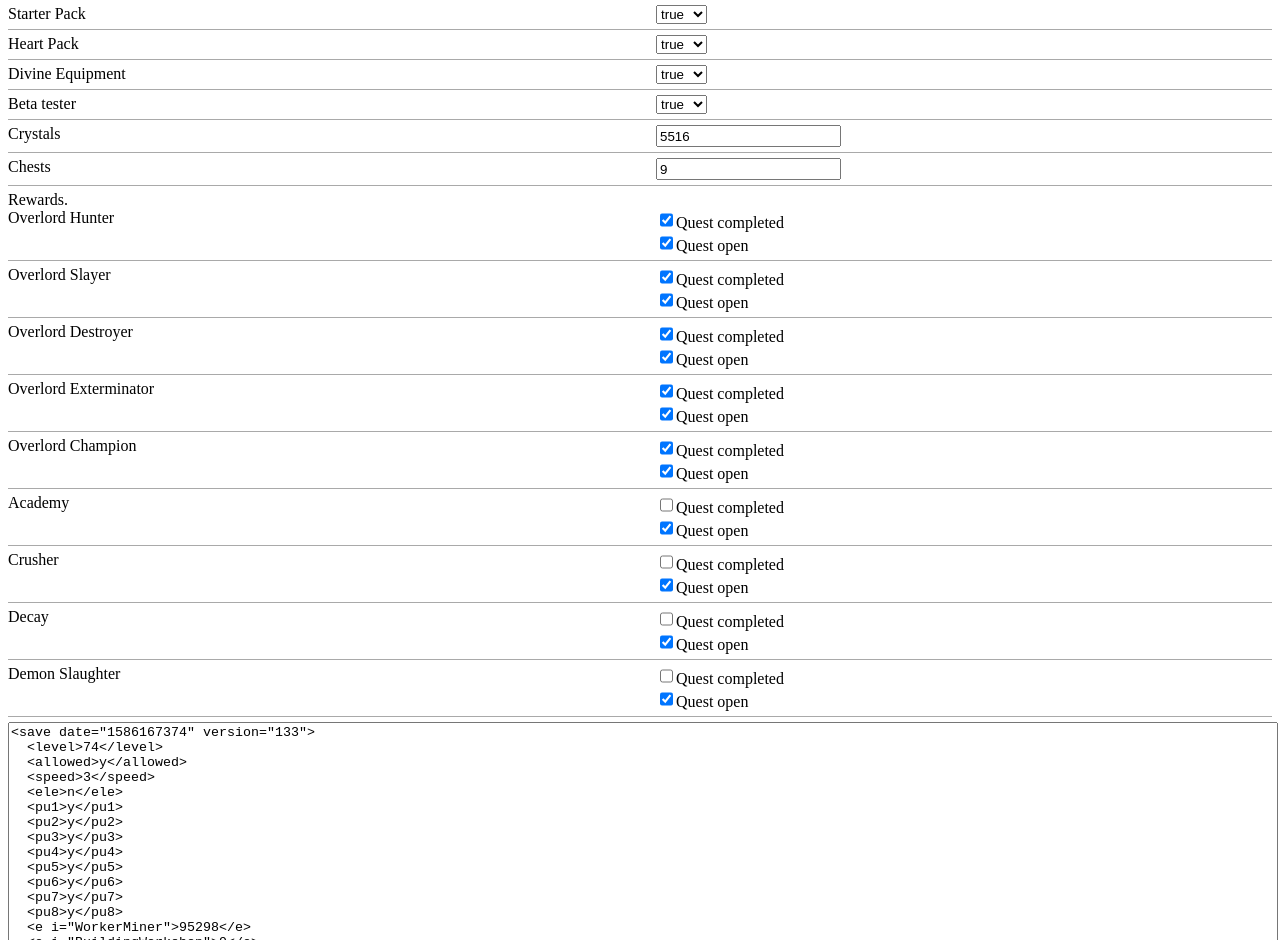
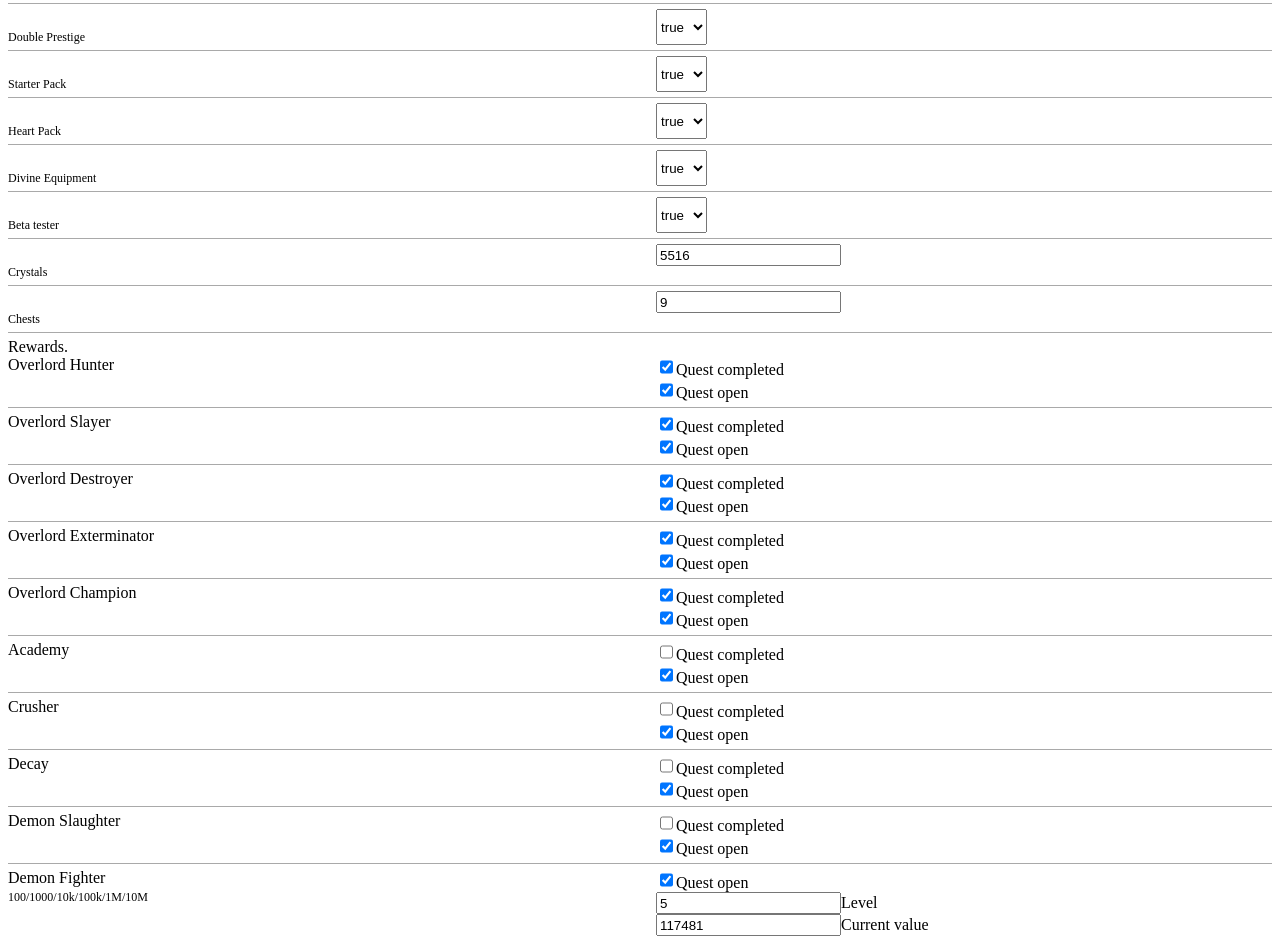
Before and after one commit to zedero/CaveHeroesSaveEditor, an Angular app: page / in a window 1280 px wide. Shown: the part 132-1072 px from the top of the page. Built offline with nearby package versions, Linux system fonts and the light colour scheme.

Commit message:
add info and demon fighter

```diff
--- a/src/app/components/editor/editor.component.ts
+++ b/src/app/components/editor/editor.component.ts
@@ -44,26 +44,27 @@ export class EditorComponent implements OnInit {
 
   createPremiumFields() {
     this.premiumFields = [];
-    const addToPremiumField = (aKey: string, aDesc: string, index = 0) => {
+    const addToPremiumField = (aKey: string, aDesc: string, aInfo: string, index = 0) => {
       this.premiumFields.push(
         {
           key: aKey,
           value: this.gameSave.getElementsByTagName(aKey)[index].innerHTML,
           desc: aDesc,
+          info: aInfo,
           index,
         }
       );
     };
 
-    addToPremiumField('pu1', 'Battle Speed');
-    addToPremiumField('pu2', 'Production 2x');
-    addToPremiumField('pu3', 'Double Prestige');
-    addToPremiumField('pu4', 'Starter Pack');
-    addToPremiumField('pu5', 'Heart Pack');
-    addToPremiumField('pu6', 'Divine Equipment');
-    addToPremiumField('pu7', 'Beta tester');
-    addToPremiumField('r3l6', 'Crystals');
-    addToPremiumField('ct23', 'Chests');
+    addToPremiumField('pu1', '', 'Battle Speed');
+    addToPremiumField('pu2', '', 'Production 2x');
+    addToPremiumField('pu3', '', 'Double Prestige');
+    addToPremiumField('pu4', '', 'Starter Pack');
+    addToPremiumField('pu5', '', 'Heart Pack');
+    addToPremiumField('pu6', '', 'Divine Equipment');
+    addToPremiumField('pu7', '', 'Beta tester');
+    addToPremiumField('r3l6', '', 'Crystals');
+    addToPremiumField('ct23', '', 'Chests');
   }
 
   createRewardsFields() {
@@ -72,6 +73,7 @@ export class EditorComponent implements OnInit {
     const addToRewardsField = (
       aKey: string,
       aDesc: string,
+      aInfo: string,
       aRewardAttr: string,
       aReward: string,
       aHasLinkedElement = false,
@@ -101,20 +103,22 @@ export class EditorComponent implements OnInit {
           a: this.gameSave.getElementsByTagName(aKey)[index].getAttribute('a'), // bool
           element,
           desc: aDesc,
+          info: aInfo,
           index,
         }
       );
     };
 
-    addToRewardsField('re', 'Overlord Hunter', 'i', 'overlord1');
-    addToRewardsField('re', 'Overlord Slayer', 'i', 'overlord5');
-    addToRewardsField('re', 'Overlord Destroyer', 'i', 'overlord10');
-    addToRewardsField('re', 'Overlord Exterminator', 'i', 'overlord25');
-    addToRewardsField('re', 'Overlord Champion', 'i', 'overlord50');
-    addToRewardsField('re', 'Academy', 'i', 'academy', true, 7);
-    addToRewardsField('re', 'Crusher', 'i', 'crusher', true, 6000);
-    addToRewardsField('re', 'Decay', 'i', 'decay');
-    addToRewardsField('re', 'Demon Slaughter', 'i', 'slaughter');
+    addToRewardsField('re', 'Overlord Hunter', '', 'i', 'overlord1');
+    addToRewardsField('re', 'Overlord Slayer', '', 'i', 'overlord5');
+    addToRewardsField('re', 'Overlord Destroyer', '', 'i', 'overlord10');
+    addToRewardsField('re', 'Overlord Exterminator', '', 'i', 'overlord25');
+    addToRewardsField('re', 'Overlord Champion', '', 'i', 'overlord50');
+    addToRewardsField('re', 'Academy', '', 'i', 'academy', true, 7);
+    addToRewardsField('re', 'Crusher', '', 'i', 'crusher', true, 6000);
+    addToRewardsField('re', 'Decay', '', 'i', 'decay');
+    addToRewardsField('re', 'Demon Slaughter', '', 'i', 'slaughter');
+    addToRewardsField('re', 'Demon Fighter', '100/1000/10k/100k/1M/10M', 'i', 'demonf');
   }
 
   setXmlData(aData) {
--- a/src/app/components/item/item.component.html
+++ b/src/app/components/item/item.component.html
@@ -1,5 +1,5 @@
 <div class="input-row" *ngIf="type !== dataEnum.invalid">
-  <label [for]="data.key">{{data.desc}}</label>
+  <label [for]="data.key">{{data.desc}} <br> <span class="info">{{info}}</span></label>
   <input [id]="data.key" type="text" [value]="data.value" (keyup)="onChange($event)" *ngIf="type === dataEnum.text">
   <input [id]="data.key" type="number" [value]="data.value" (keyup)="onChange($event)" (change)="onChange($event)" *ngIf="type === dataEnum.number">
   <select [name]="data.key" [id]="data.key" *ngIf="type === dataEnum.boolean" (change)="onChange($event)">
@@ -15,6 +15,14 @@
       <input name="o" type="checkbox" [checked]="data.o === 'y'" (click)="onAttrChange($event)">
       <label>Quest open</label>
     </div>
+    <div *ngIf="data.l">
+      <input name="l" type="number" [value]="data.l" (change)="onValChange($event)" (keyup)="onValChange($event)">
+      <label>Level</label>
+    </div>
+    <div *ngIf="data.c">
+      <input name="c" type="number" [value]="data.c" (change)="onValChange($event)" (keyup)="onValChange($event)">
+      <label>Current value</label>
+    </div>
 
 <!--    <div *ngIf="data.l"><label>l</label> <input type="checkbox" [checked]="data.l === 'y'"></div>-->
 <!--    <div *ngIf="data.c"><label>c</label> <input type="checkbox" [checked]="data.c === 'y'"></div>-->
--- a/src/app/components/item/item.component.scss
+++ b/src/app/components/item/item.component.scss
@@ -14,3 +14,7 @@
     max-height: 16px;
   }
 }
+
+span.info {
+  font-size: 12px;
+}
--- a/src/app/components/item/item.component.ts
+++ b/src/app/components/item/item.component.ts
@@ -19,6 +19,7 @@ export class ItemComponent implements OnInit {
   public key;
   public value;
   public desc;
+  public info;
   public index;
   public type;
 
@@ -31,6 +32,7 @@ export class ItemComponent implements OnInit {
     this.key = data.key;
     this.value = data.value;
     this.desc = data.desc;
+    this.info = data.info;
     this.index = data.index;
     this.data = data;
     this.setDataType(data.value);
@@ -63,6 +65,11 @@ export class ItemComponent implements OnInit {
     this.changeXmlData.emit(this.data);
   }
 
+  onValChange(aEvent) {
+    this.data[aEvent.target.name] = aEvent.target.value;
+    this.changeXmlAttrData.emit(this.data);
+  }
+
   onAttrChange(aEvent) {
     this.data[aEvent.target.name] = aEvent.target.checked ? 'y' : 'n';
     this.changeXmlAttrData.emit(this.data);
```
Also changed, not shown: 5 other files (tests, documents, lock files or other folders).
